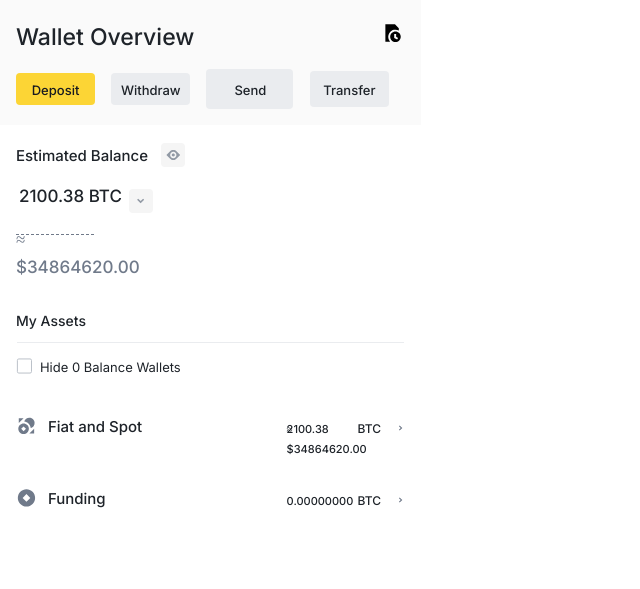
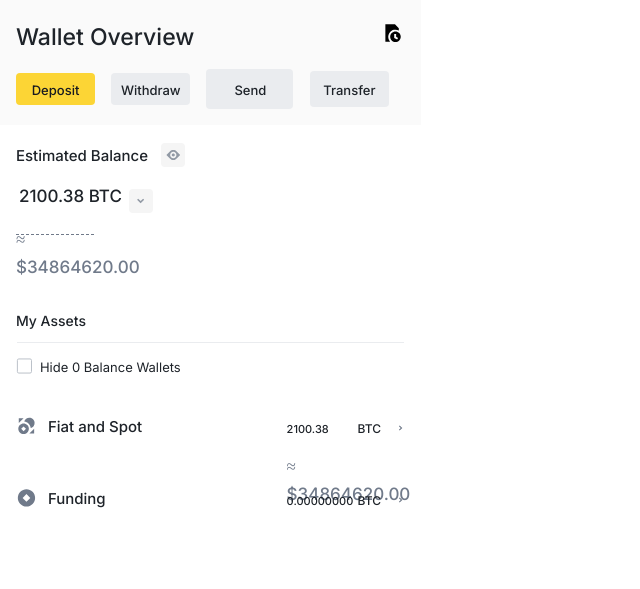
Before and after one commit to moepic19/binances, a website built with Parcel: page index.html in a window 1280 px wide. Shown: the part 125-714 px from the top of the page, without its empty margins (0-640 px from the left). Built offline with nearby package versions, Linux system fonts and the light colour scheme.

Commit message:
Update index.html

```diff
--- a/index.html
+++ b/index.html
@@ -235,12 +235,12 @@
                                       <span class="frame1-text30">
                                         <span>BTC</span>
                                       </span>
-                                      <span class="frame1-text20">
+                                      <span  class="frame1-text20"
+                                        >≈ $34864620.00</span>
 
                                     </div>
-                                      <span  class="frame1-text28"
-                                        >≈ $34864620.00</span>
-                              </span>
+
+
                                     <img
                                       alt="svg2267"
                                       src="public/playground_assets/svg2267-2nli.svg"
```
